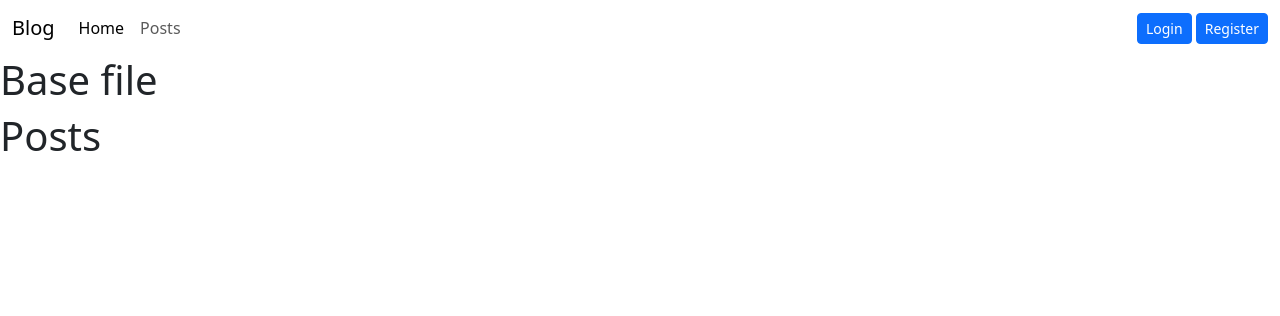
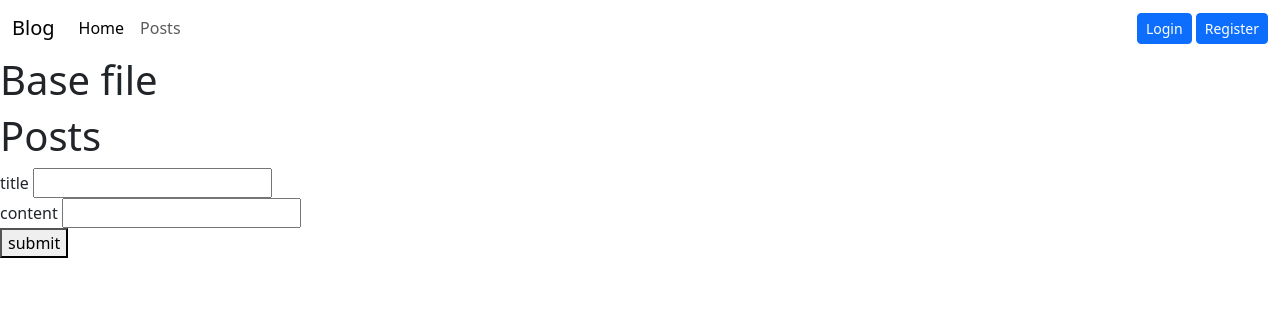
Before and after one commit to thesalimft-git/p2g5-parnian-ali-hasti, a Django app: page /posts/ in a window 1280 px wide. Shown: the top 316 px of the page. Run offline with Django 5.2, Linux system fonts and the light colour scheme; data that the repository does not hold is empty; some libraries are stand-ins or nearby versions.

Commit message:
task for save posts

```diff
--- a/blog/templates/blog/post_page.html
+++ b/blog/templates/blog/post_page.html
@@ -17,6 +17,22 @@
     </div>
 
 
+    <div>
+        <form action="" method='POST'>
+            {% csrf_token %}
+            <div>
+                <label for="">title</label>
+                <input type="text" name='title'>
+            </div>
+            <div>
+                <label for="">content</label>
+                <input type="text" name='content'>
+            </div>
+            <button type="submit">submit</button>
+        </form>
+    </div>
+
+
 
 
 {% endblock content %}
--- a/blog/views.py
+++ b/blog/views.py
@@ -19,6 +19,9 @@ def posts_page(request):
         content = request.POST['content']
 
         print(title, content)
+
+        # validate the input
+        # save into db
     else:
         posts = Post.objects.filter(is_active=True)
         return render(
```
